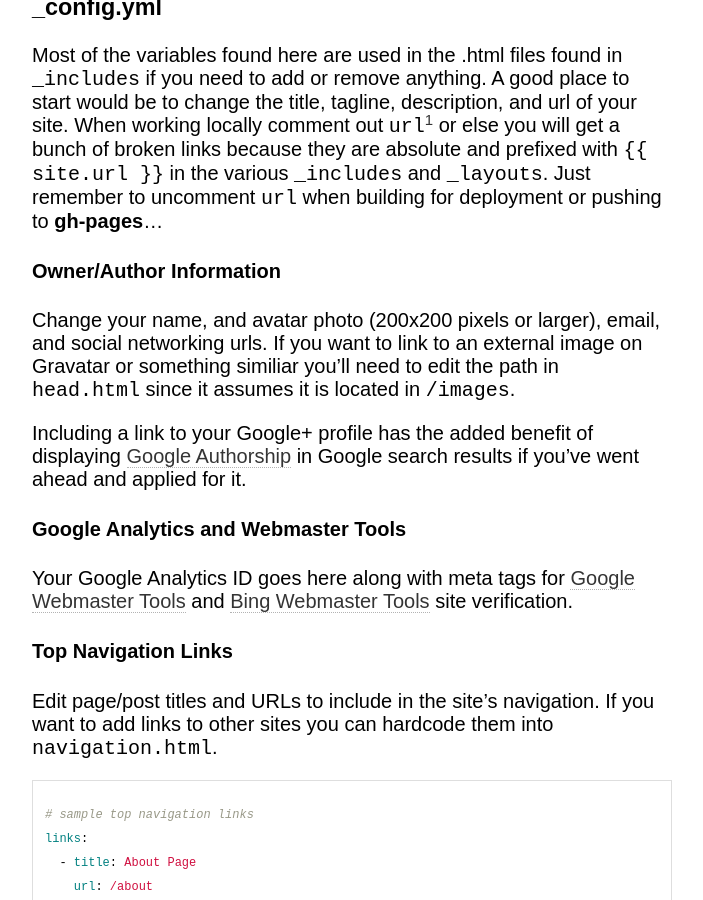
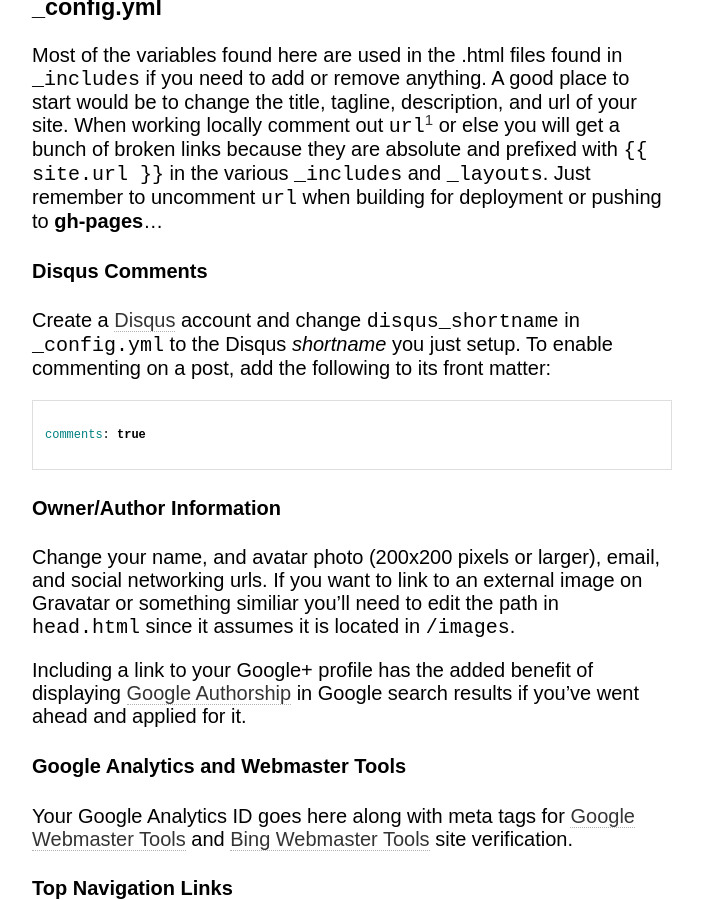
Before and after one commit to strongriley/parker-technical-sales, a Jekyll site: the page built from theme-setup.md, in a window 1280 px wide and 900 px high, scrolled down 1534 px. Shown: the whole window, without its empty margins (288-991 px from the left). Built offline with Jekyll 4.4.1, drawn with Linux system fonts in a browser that asks for light colours; nearby versions of some CDN libraries; comment, search, counter and statistics services are not loaded.

Commit message:
Document adding Disqus comments to a post.

```diff
--- a/theme-setup.md
+++ b/theme-setup.md
@@ -47,6 +47,14 @@ so-simple-theme/
 ### _config.yml
 
 Most of the variables found here are used in the .html files found in `_includes` if you need to add or remove anything. A good place to start would be to change the title, tagline, description, and url of your site. When working locally comment out `url`[^1] or else you will get a bunch of broken links because they are absolute and prefixed with `{{ "{{ site.url " }}}}` in the various `_includes` and `_layouts`. Just remember to uncomment `url` when building for deployment or pushing to **gh-pages**...
+
+#### Disqus Comments
+
+Create a [Disqus](http://disqus.com) account and change `disqus_shortname` in `_config.yml` to the Disqus *shortname* you just setup. To enable commenting on a post, add the following to its front matter:
+
+{% highlight yaml %}
+comments: true
+{% endhighlight %}
 
 #### Owner/Author Information
 
```
Also changed, not shown: about.md (+1 -0 lines), README.md.
